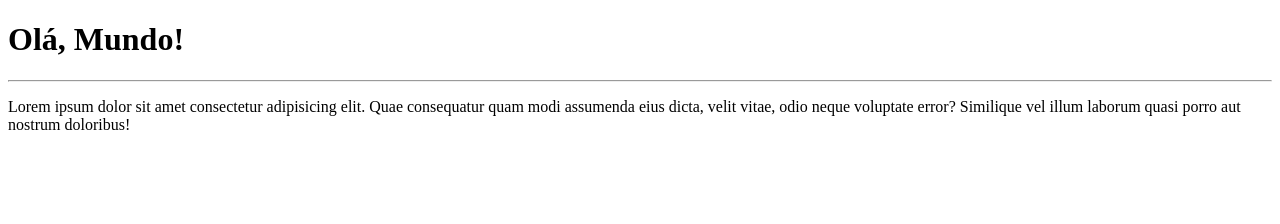
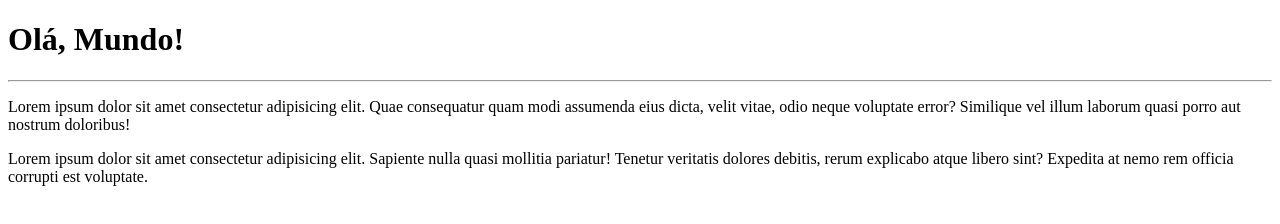
Before and after one commit to losmanim/Ola-Mundo, a plain HTML site: page site-exemplo/index.html in a window 1280 px wide. Drawn offline with Linux system fonts and the light colour scheme.

Commit message:
Adicionai outro paragrafo

```diff
--- a/site-exemplo/index.html
+++ b/site-exemplo/index.html
@@ -9,5 +9,6 @@
     <h1>Olá, Mundo!</h1>
     <hr>
     <p>Lorem ipsum dolor sit amet consectetur adipisicing elit. Quae consequatur quam modi assumenda eius dicta, velit vitae, odio neque voluptate error? Similique vel illum laborum quasi porro aut nostrum doloribus!</p>
+    <p>Lorem ipsum dolor sit amet consectetur adipisicing elit. Sapiente nulla quasi mollitia pariatur! Tenetur veritatis dolores debitis, rerum explicabo atque libero sint? Expedita at nemo rem officia corrupti est voluptate.</p>
 </body>
 </html>
```
